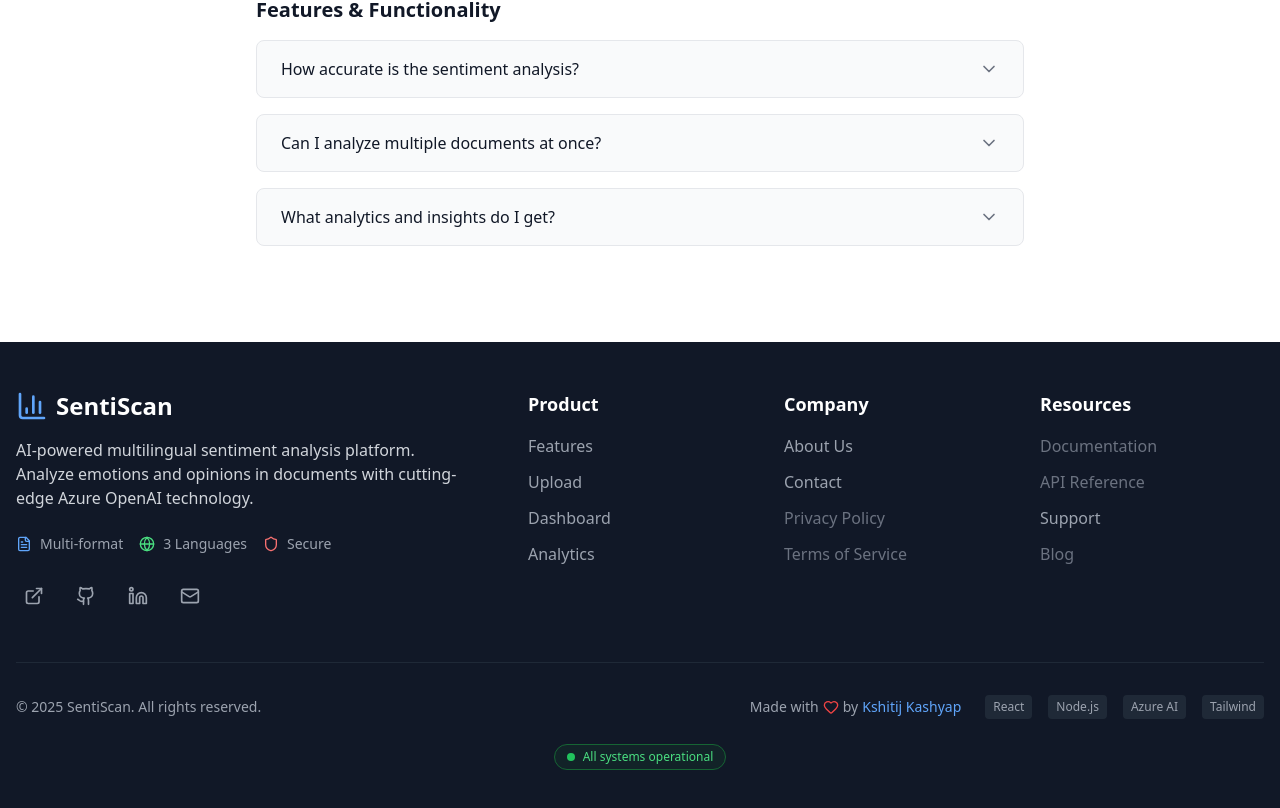
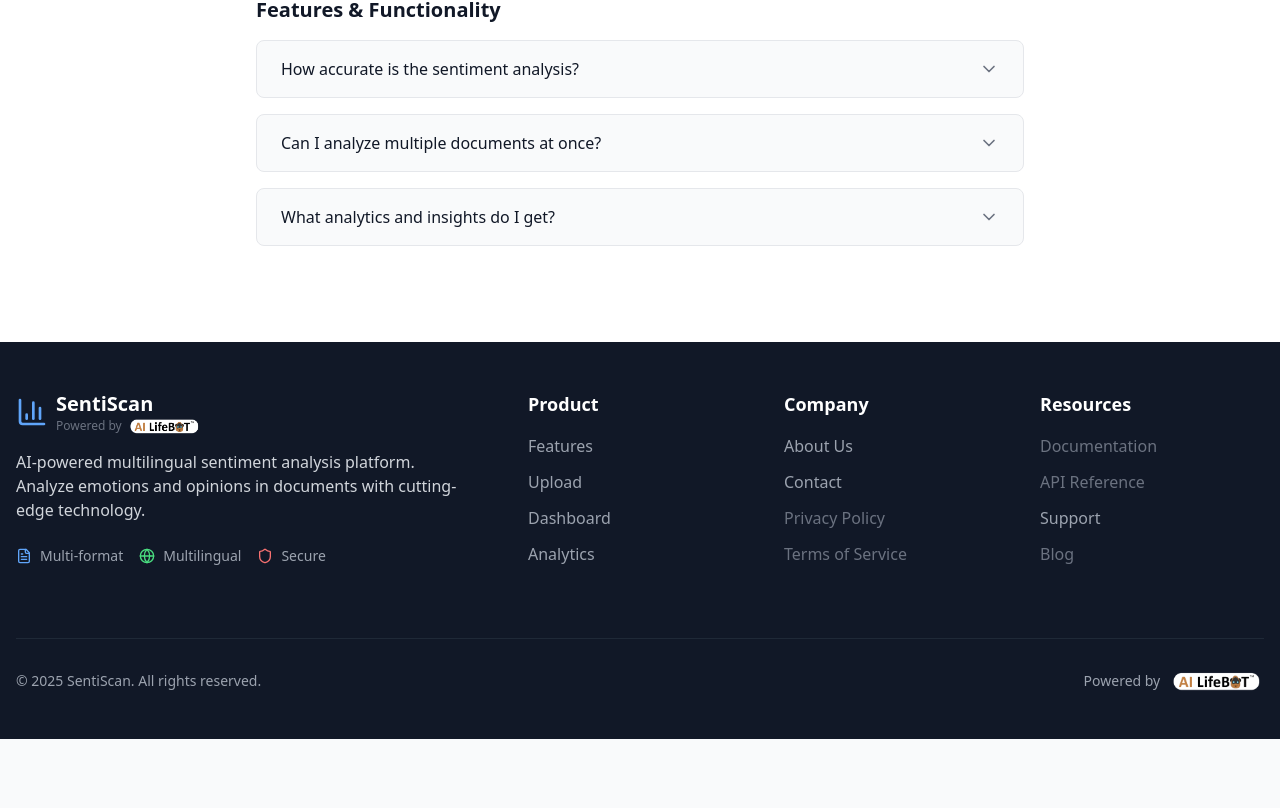
Before and after one commit to Vaishvik-Jaiswal/SentiScan, a React (Vite) app in the folder frontend/: page /about in a window 1280 px wide. Shown: the part 2257-3065 px from the top of the page. After the commit the page ends 2996 px from the top, so only its background shows below. Built offline with nearby package versions, Linux system fonts and the light colour scheme.

Commit message:
Update Footer.jsx

```diff
--- a/frontend/src/components/Footer.jsx
+++ b/frontend/src/components/Footer.jsx
@@ -8,7 +8,8 @@ import {
   Shield,
   Globe,
   Heart,
-  ExternalLink
+  ExternalLink,
+  Bot
 } from 'lucide-react'
 
 export default function Footer() {
@@ -66,12 +67,41 @@ export default function Footer() {
           {/* Brand Section */}
           <div className="lg:col-span-2">
             <div className="flex items-center space-x-2 mb-4">
-              <BarChart3 className="h-8 w-8 text-blue-400" />
-              <span className="text-2xl font-bold">SentiScan</span>
+              {/* <BarChart3 className="h-8 w-8 text-blue-400" />
+              <span className="text-2xl font-bold">SentiScan</span> */}
+              <Link
+          to="/"
+          className="flex items-center space-x-2 text-xl font-bold transition-colors"
+        >
+          <BarChart3 className="h-8 w-8 text-blue-400" />
+          <div className="flex flex-col">
+            <span className='hover:text-blue-400 dark:hover:text-blue-300'>SentiScan</span>
+            <div className="flex items-center space-x-1 text-xs font-normal text-gray-500 dark:text-gray-400">
+              <span>Powered by</span>
+              <a
+                href="https://ailifebot.com"
+                target="_blank"
+                rel="noopener noreferrer"
+                className="flex items-center space-x-1 hover:opacity-80 transition-opacity"
+              >
+                <img
+                  src="/ailifebot_logo.png"
+                  alt="AI LifeBot"
+                  className="h-4 w-auto"
+                  onError={(e) => {
+                    // Fallback to Bot icon if image fails to load
+                    e.target.style.display = 'none'
+                    e.target.nextElementSibling.style.display = 'inline'
+                  }}
+                />
+              </a>
+            </div>
+          </div>
+        </Link>
             </div>
             <p className="text-gray-300 mb-6 max-w-md">
               AI-powered multilingual sentiment analysis platform. Analyze emotions and opinions
-              in documents with cutting-edge Azure OpenAI technology.
+              in documents with cutting-edge technology.
             </p>
 
             {/* Features Icons */}
@@ -82,7 +112,7 @@ export default function Footer() {
               </div>
               <div className="flex items-center space-x-2 text-sm text-gray-400">
                 <Globe className="h-4 w-4 text-green-400" />
-                <span>3 Languages</span>
+                <span>Multilingual</span>
               </div>
               <div className="flex items-center space-x-2 text-sm text-gray-400">
                 <Shield className="h-4 w-4 text-red-400" />
@@ -91,7 +121,7 @@ export default function Footer() {
             </div>
 
             {/* Social Links */}
-            <div className="flex space-x-4">
+            {/* <div className="flex space-x-4">
               {socialLinks.map((social, index) => (
                 <a
                   key={index}
@@ -104,7 +134,7 @@ export default function Footer() {
                   {social.icon}
                 </a>
               ))}
-            </div>
+            </div> */}
           </div>
 
           {/* Product Links */}
@@ -193,37 +223,38 @@ export default function Footer() {
             </div>
 
             <div className="flex flex-col md:flex-row items-center space-y-2 md:space-y-0 md:space-x-6 text-sm text-gray-400">
-              <div className="flex items-center space-x-1">
-                <span>Made with</span>
-                <Heart className="h-4 w-4 text-red-500" />
-                <span>by</span>
+              <div className="flex items-center space-x-2">
+                <span>Powered by</span>
                 <a
-                  href="https://kshitij-kashyap-portfolio.netlify.app/"
+                  href="https://ailifebot.com"
                   target="_blank"
                   rel="noopener noreferrer"
-                  className="text-blue-400 hover:text-blue-300 transition-colors font-medium"
+                  className="flex items-center space-x-1 hover:opacity-80 transition-opacity group"
                 >
-                  Kshitij Kashyap
+                  <img
+                    src="/ailifebot_logo.png"
+                    alt="AI LifeBot"
+                    className="h-5 w-auto"
+                    onError={(e) => {
+                      // Fallback to Bot icon if image fails to load
+                      e.target.style.display = 'none'
+                      e.target.nextElementSibling.style.display = 'inline'
+                    }}
+                  />
+                  <Bot className="h-4 w-4 hidden" />
                 </a>
-              </div>
-
-              <div className="flex items-center space-x-4 text-xs">
-                <span className="px-2 py-1 bg-gray-800 rounded">React</span>
-                <span className="px-2 py-1 bg-gray-800 rounded">Node.js</span>
-                <span className="px-2 py-1 bg-gray-800 rounded">Azure AI</span>
-                <span className="px-2 py-1 bg-gray-800 rounded">Tailwind</span>
               </div>
             </div>
           </div>
         </div>
 
         {/* Status Indicator */}
-        <div className="mt-6 text-center">
+        {/* <div className="mt-6 text-center">
           <div className="inline-flex items-center space-x-2 px-3 py-1 bg-green-900/20 border border-green-800 rounded-full text-green-400 text-xs">
             <div className="w-2 h-2 bg-green-500 rounded-full animate-pulse"></div>
             <span>All systems operational</span>
           </div>
-        </div>
+        </div> */}
       </div>
     </footer>
   )
```
